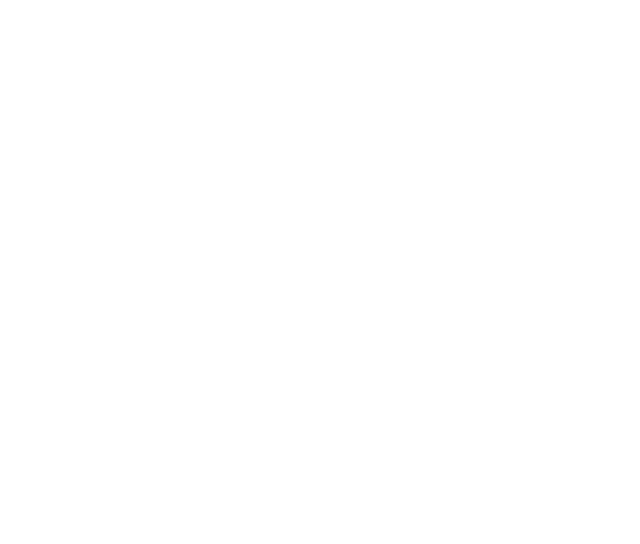
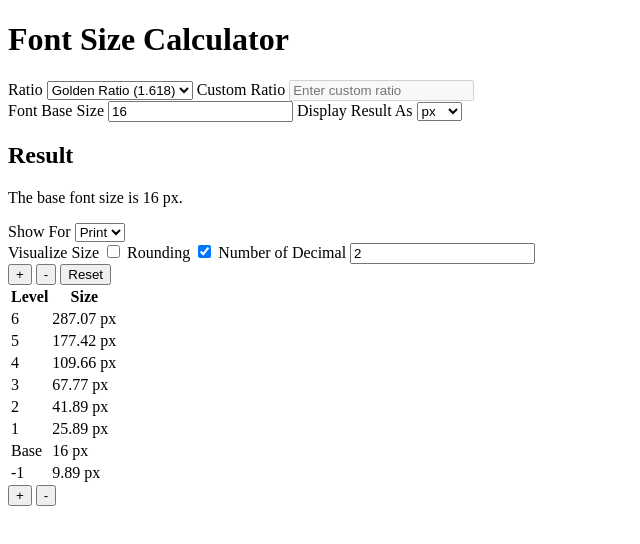
Before and after one commit to RMalik777/FontCalc, a SvelteKit app: page / in a window 1280 px wide. Shown: the top 544 px of the page, without its empty margins (0-640 px from the left). Built offline with nearby package versions, Linux system fonts and the light colour scheme.

Commit message:
feat: barebone functionality

```diff
--- /dev/null
+++ b/src/lib/components/result_child.svelte
@@ -0,0 +1,31 @@
+<script lang="ts">
+	import { calculate, PXtoREM } from '$lib/function/calculator';
+
+	interface Props {
+		label: string;
+		level: number;
+		base_size: number;
+		constant: number;
+		visualize: boolean;
+		rounding: boolean;
+		rounding_to: number;
+		display: 'px' | 'rem';
+	}
+	let { label, level, base_size, constant, visualize, rounding, rounding_to, display }: Props =
+		$props();
+
+	let value = $derived(calculate(constant, level, base_size));
+	let formatted_value = $derived.by(() => {
+		let new_value: number = value;
+		if (display === 'rem') new_value = PXtoREM(value, 16); // 16px is the default font size on typical browsers
+		if (rounding) new_value = parseFloat(new_value.toFixed(rounding_to));
+		return new_value;
+	});
+</script>
+
+<tr>
+	<td>{label}</td>
+	<td style:font-size={visualize ? `${formatted_value}${display}` : ''}>
+		{formatted_value} {display}</td
+	>
+</tr>
--- /dev/null
+++ b/src/lib/components/result_list.svelte
@@ -0,0 +1,140 @@
+<script lang="ts">
+	import ResultChild from './result_child.svelte';
+
+	interface Props {
+		base_size: number;
+		constant: number;
+		display: 'px' | 'rem';
+	}
+	let { base_size, constant, display }: Props = $props();
+
+	// Predefined values for web
+	const web = [
+		{ label: 'H1', level: 6 },
+		{ label: 'H2', level: 5 },
+		{ label: 'H3', level: 4 },
+		{ label: 'H4', level: 3 },
+		{ label: 'H5', level: 2 },
+		{ label: 'H6', level: 1 },
+		{ label: 'p', level: 0 },
+		{ label: 'small', level: -1 }
+	];
+
+	// Predefined values to mirror WEB
+	let print = $state([
+		{ label: '6', level: 6 },
+		{ label: '5', level: 5 },
+		{ label: '4', level: 4 },
+		{ label: '3', level: 3 },
+		{ label: '2', level: 2 },
+		{ label: '1', level: 1 },
+		{ label: 'Base', level: 0 },
+		{ label: '-1', level: -1 }
+	]);
+
+	let show_as: 'web' | 'print' = $state('print');
+	let visualize = $state(false);
+	let rounding = $state(true);
+	let rounding_to = $state(2);
+
+	function pushHead() {
+		if (print.length === 0) {
+			print = [{ label: 'Base', level: 0 }];
+			return;
+		}
+		const first_item = print[0];
+		const newItem = {
+			label: first_item.level + 1 == 0 ? 'Base' : `${first_item.level + 1}`,
+			level: first_item.level + 1
+		};
+		print.unshift(newItem);
+	}
+	function popHead() {
+		print.shift();
+	}
+	function pushTail() {
+		if (print.length === 0) {
+			print = [{ label: 'Base', level: 0 }];
+			return;
+		}
+		const last_item = print[print.length - 1];
+		const newItem = {
+			label: last_item.level - 1 == 0 ? 'Base' : `${last_item.level - 1}`,
+			level: last_item.level - 1
+		};
+		print.push(newItem);
+	}
+	function popTail() {
+		print.pop();
+	}
+
+	let show = $derived(show_as === 'print' ? print : web);
+</script>
+
+<div>
+	<h2>Result</h2>
+	<p>The base font size is <span>{base_size} px.</span></p>
+
+	<form>
+		<label for="showas">Show For</label>
+		<select name="showas" placeholder="Select the displayed result format" bind:value={show_as}>
+			<option value="print">Print</option>
+			<option value="web">Web</option>
+		</select>
+	</form>
+
+	<form>
+		<label for="simulate">Visualize Size</label>
+		<input type="checkbox" name="simulate" bind:checked={visualize} />
+		<label for="rounding">Rounding</label>
+		<input type="checkbox" name="rounding" bind:checked={rounding} />
+		<label for="roundingTo">Number of Decimal</label>
+		<input
+			type="number"
+			min="0"
+			name="roundingTo"
+			placeholder="The amount of number behind point"
+			bind:value={rounding_to}
+		/>
+	</form>
+	<button disabled={show_as === 'web'} onclick={pushHead}>+</button>
+	<button disabled={show_as === 'web'} onclick={popHead}>-</button>
+	<button
+		disabled={show_as === 'web'}
+		onclick={() =>
+			(print = [
+				{ label: '6', level: 6 },
+				{ label: '5', level: 5 },
+				{ label: '4', level: 4 },
+				{ label: '3', level: 3 },
+				{ label: '2', level: 2 },
+				{ label: '1', level: 1 },
+				{ label: 'Base', level: 0 },
+				{ label: '-1', level: -1 }
+			])}>Reset</button
+	>
+	<table>
+		<thead>
+			<tr>
+				<th>Level</th>
+				<th>Size</th>
+			</tr>
+		</thead>
+		<tbody>
+			{#each show as { label, level }}
+				<ResultChild
+					{label}
+					{level}
+					{base_size}
+					{constant}
+					{visualize}
+					{rounding}
+					{rounding_to}
+					{display}
+				/>
+			{/each}
+		</tbody>
+	</table>
+	<button disabled={show_as === 'web'} onclick={pushTail}>+</button>
+	<button disabled={show_as === 'web'} onclick={popTail}>-</button>
+</div>
--- /dev/null
+++ b/src/lib/function/calculator.ts
@@ -0,0 +1,16 @@
+export function calculate(constant: number, level: number, value: number): number {
+	if (level == 0) return value;
+	return childCalculate(constant, level, value);
+}
+function childCalculate(constant: number, level: number, value: number): number {
+	if (level == 0) return value;
+	else if (level < 0) return childCalculate(constant, level + 1, value / constant);
+	else return childCalculate(constant, level - 1, value * constant);
+}
+
+export function PXtoREM(value: number, base: number): number {
+	return value / base;
+}
+export function REMtoPX(value: number, base: number): number {
+	return value * base;
+}
--- a/src/routes/+page.svelte
+++ b/src/routes/+page.svelte
@@ -0,0 +1,69 @@
+<script lang="ts">
+	import Result from '$lib/components/result_list.svelte';
+
+	let selected_option = $state(1.618);
+	const option = [
+		{
+			value: 1.618,
+			label: 'Golden Ratio (1.618)'
+		},
+		{
+			value: 2,
+			label: 'Double (2)'
+		},
+		{
+			value: undefined,
+			label: 'Custom'
+		}
+	];
+	let custom_option: number | undefined = $state();
+	let constant = $derived(selected_option ?? custom_option);
+	let base_size = $state(16);
+	let display: 'px' | 'rem' = $state('px');
+</script>
+
+<main>
+	<h1>Font Size Calculator</h1>
+	<form>
+		<label for="constant">Ratio</label>
+		<select
+			name="constant"
+			placeholder="Select the desired ratio to calculate the font size"
+			bind:value={selected_option}
+			onchange={() => (custom_option = selected_option)}
+		>
+			{#each option as { value, label }}
+				<option {value}>{label}</option>
+			{/each}
+		</select>
+		<label for="custom">Custom Ratio</label>
+		<input
+			type="number"
+			name="custom"
+			placeholder="Enter custom ratio"
+			disabled={selected_option != undefined}
+			bind:value={custom_option}
+		/>
+	</form>
+
+	<form>
+		<label for="base">Font Base Size</label>
+		<input
+			type="number"
+			name="base"
+			placeholder="Enter the base font size (default is 16px)"
+			bind:value={base_size}
+		/>
+		<label for="display">Display Result As</label>
+		<select
+			name="display"
+			placeholder="Select the units to display the output"
+			bind:value={display}
+		>
+			<option value="px">px</option>
+			<option value="rem">rem</option>
+		</select>
+	</form>
+
+	<Result {base_size} {constant} {display} />
+</main>
```
